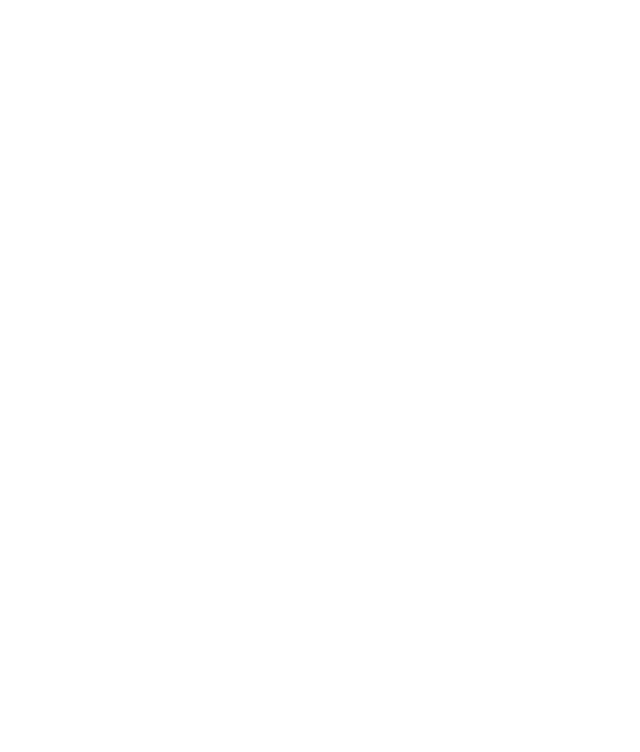
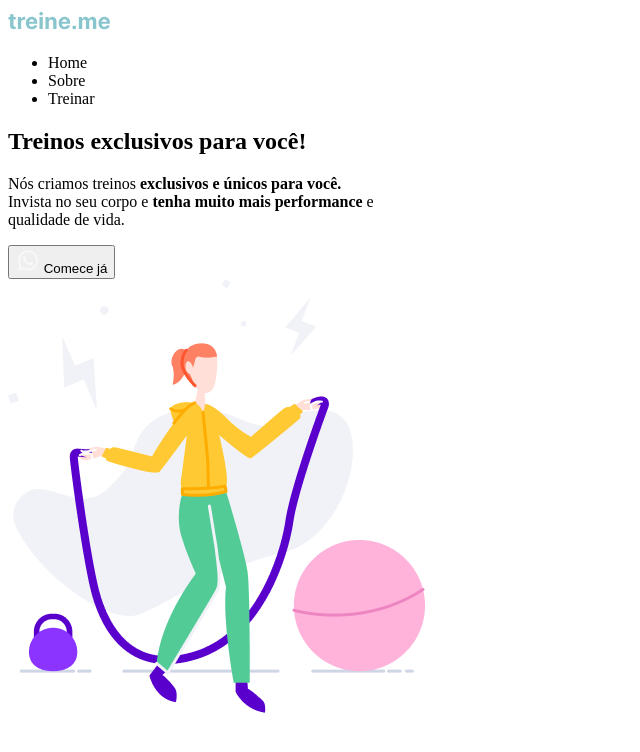
Before and after one commit to tfstam/explorer-stage-02-02, a plain HTML site: page index.html in a window 1280 px wide. Shown: the whole page, without its empty margins (0-640 px from the left). Drawn offline with Linux system fonts and the light colour scheme.

Commit message:
Estruturando HTML com tags semânticas

```diff
--- a/index.html
+++ b/index.html
@@ -1,10 +1,49 @@
 <!DOCTYPE html>
-<html lang="en">
+<html lang="pt-br">
   <head>
     <meta charset="UTF-8" />
     <meta http-equiv="X-UA-Compatible" content="IE=edge" />
     <meta name="viewport" content="width=device-width, initial-scale=1.0" />
-    <title>Document</title>
+    <title>Treine me</title>
   </head>
-  <body></body>
+  <body>
+    <div class="page">
+      <header>
+        <img src="images/logo.svg" alt="Treine.me" />
+
+        <nav>
+          <ul>
+            <li>Home</li>
+            <li>Sobre</li>
+            <li>Treinar</li>
+          </ul>
+        </nav>
+      </header>
+      <main>
+        <section class="text">
+          <h1>Treinos exclusivos para você!</h1>
+
+          <p>
+            Nós criamos treinos <strong>exclusivos e únicos para você.</strong>
+            <br />
+            Invista no seu corpo e
+            <strong>tenha muito mais performance</strong> e
+            <br />
+            qualidade de vida.
+          </p>
+
+          <button>
+            <img src="images/whats.svg" alt="ícone do WhatsApp" />
+            Comece já
+          </button>
+        </section>
+
+        <img
+          src="images/img.png"
+          alt="Desenho de uma mulher pulando corda numa academia"
+        />
+      </main>
+      <footer></footer>
+    </div>
+  </body>
 </html>
```
Also changed, not shown: images/balls.svg (added), images/img.png (added), images/logo.svg (added), images/whats.svg (added).
